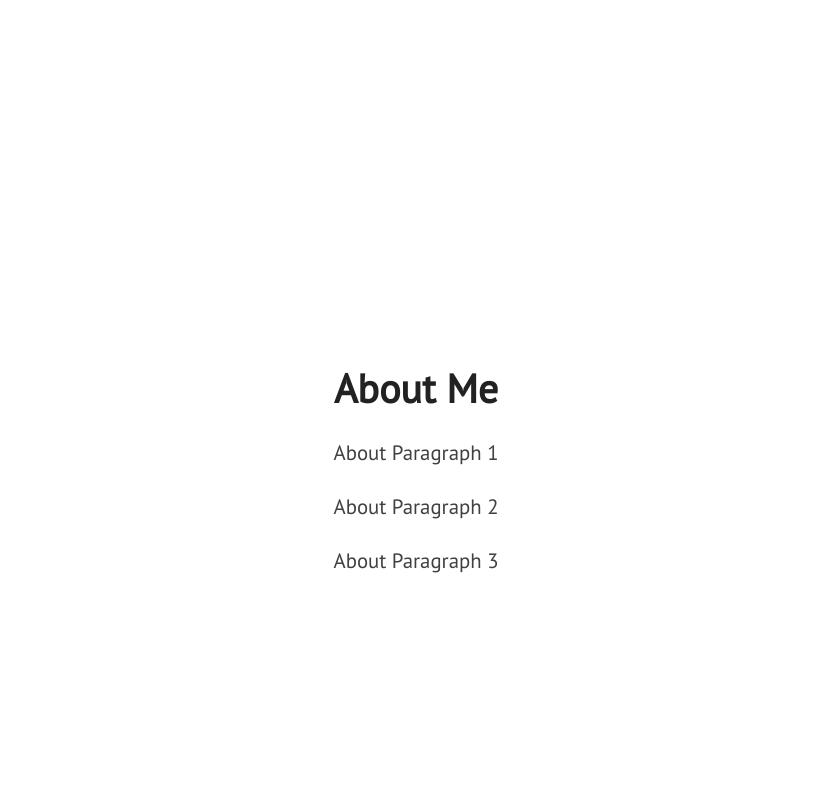
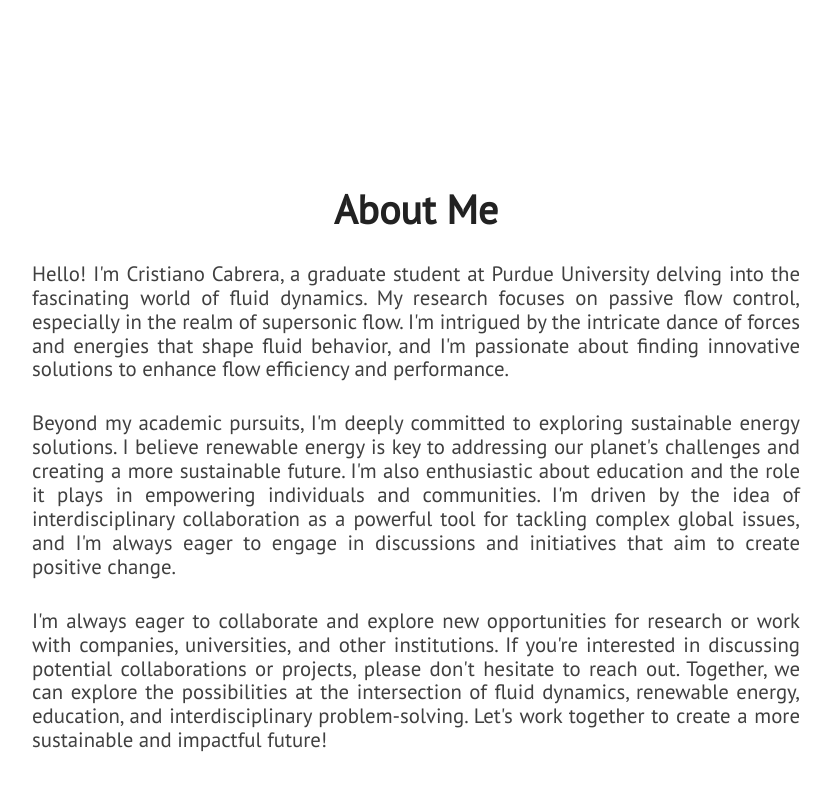
Before and after one commit to cmcabrera97/cmcabrera97.github.io, a Jekyll site: the page built from index.html, in a window 1280 px wide and 900 px high, scrolled down 946 px. Shown: the top 791 px of the window, without its empty margins (224-1055 px from the left). Built offline with Jekyll 4.4.1, drawn with Linux system fonts in a browser that asks for light colours; nearby versions of some CDN libraries.

Commit message:
Update about.html

```diff
--- a/_includes/about.html
+++ b/_includes/about.html
@@ -4,13 +4,13 @@
         <div id="about-text">
             <div class="section-heading">About Me</div>
             <p class="paragraph-text justify-text">
-                About Paragraph 1
+                Hello! I'm Cristiano Cabrera, a graduate student at Purdue University delving into the fascinating world of fluid dynamics. My research focuses on passive flow control, especially in the realm of supersonic flow. I'm intrigued by the intricate dance of forces and energies that shape fluid behavior, and I'm passionate about finding innovative solutions to enhance flow efficiency and performance.
             </p>
             <p class="paragraph-text justify-text">
-                About Paragraph 2
+                Beyond my academic pursuits, I'm deeply committed to exploring sustainable energy solutions. I believe renewable energy is key to addressing our planet's challenges and creating a more sustainable future. I'm also enthusiastic about education and the role it plays in empowering individuals and communities. I'm driven by the idea of interdisciplinary collaboration as a powerful tool for tackling complex global issues, and I'm always eager to engage in discussions and initiatives that aim to create positive change.
             </p>
             <p class="paragraph-text justify-text">
-                About Paragraph 3
+                I'm always eager to collaborate and explore new opportunities for research or work with companies, universities, and other institutions. If you're interested in discussing potential collaborations or projects, please don't hesitate to reach out. Together, we can explore the possibilities at the intersection of fluid dynamics, renewable energy, education, and interdisciplinary problem-solving. Let's work together to create a more sustainable and impactful future!
             </p>
         </div>
     </section>
```
